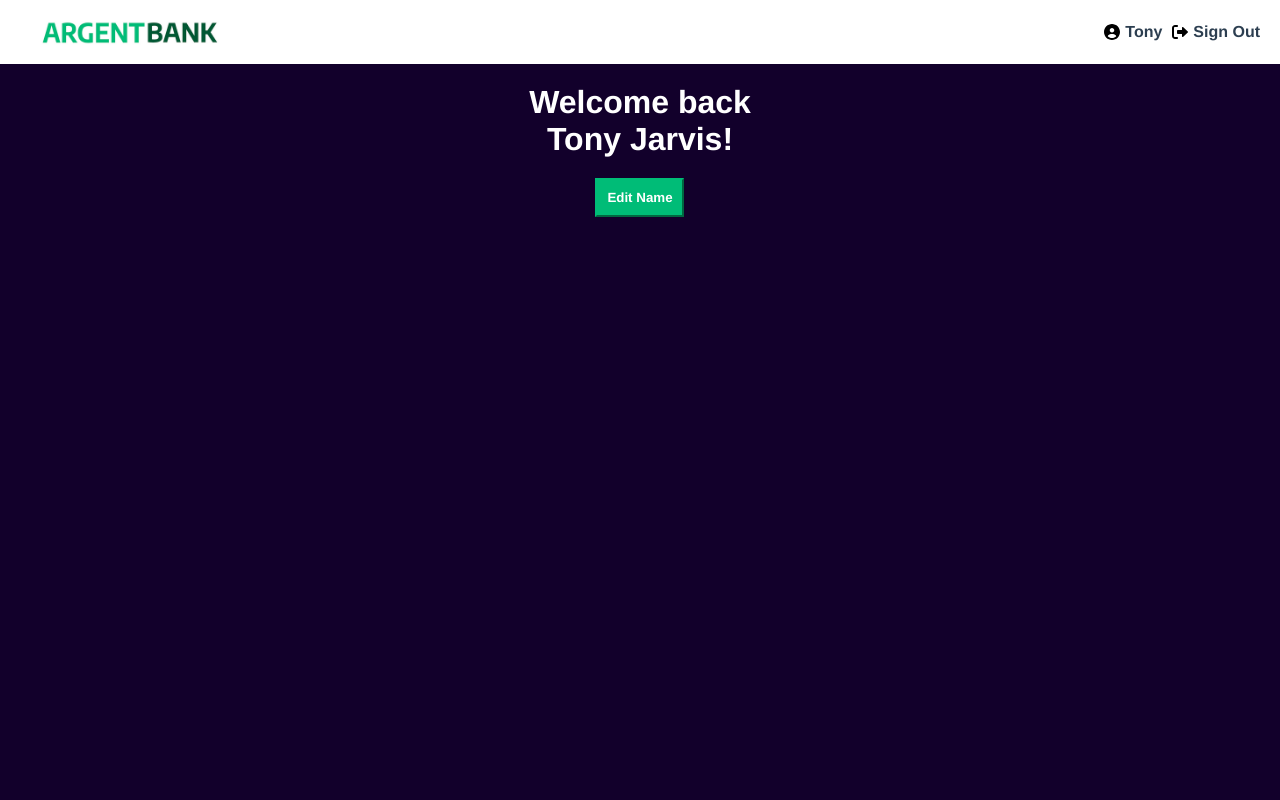
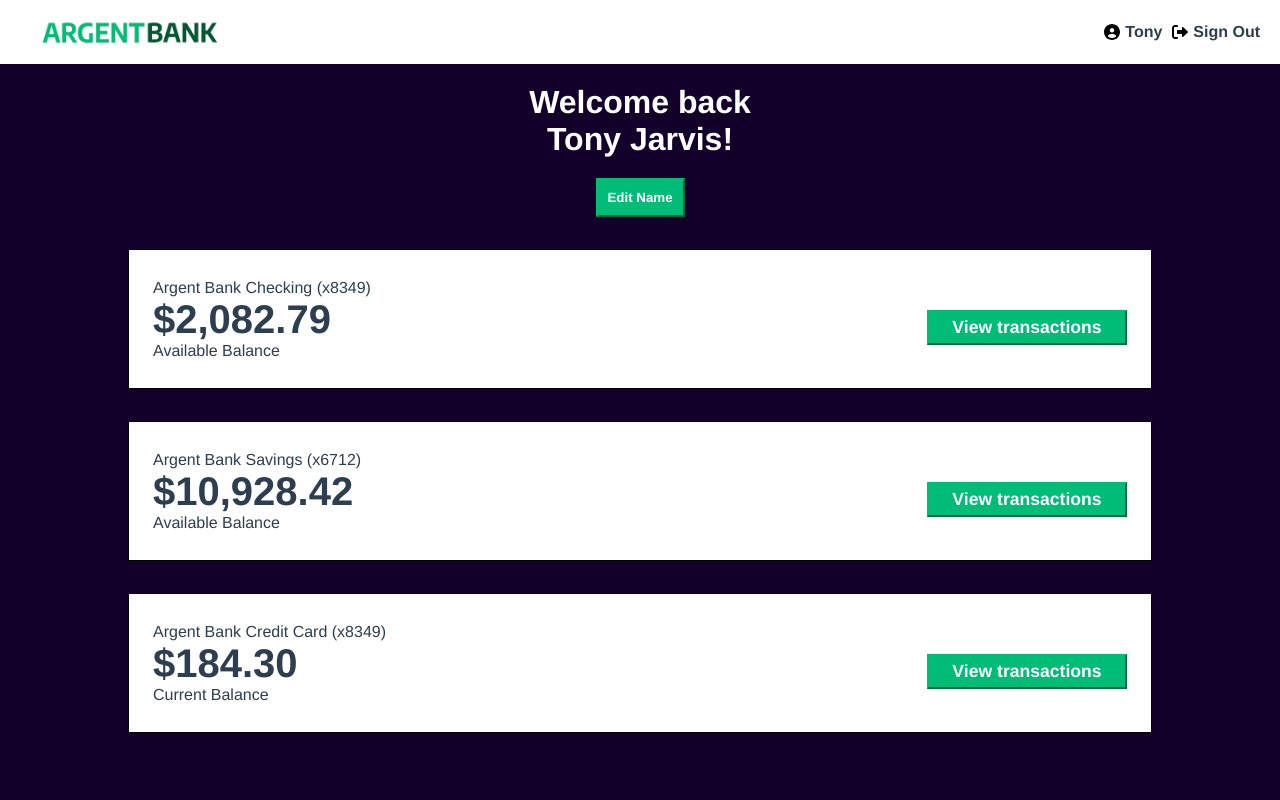
Before and after one commit to jimmylelievre/JimmyLelievre_13_11052022, a React (Create React App) app: page /user in a window 1280 px wide. Shown: the top 800 px of the page. Built offline with nearby package versions, Linux system fonts and the light colour scheme.

Commit message:
components of user page is done

```diff
--- /dev/null
+++ b/src/components/Account.js
@@ -0,0 +1,18 @@
+import React from "react";
+
+const Account = ({ accountTitle, accountAmount, accountDescription }) => {
+  return (
+    <section class="account">
+      <div class="account-content-wrapper">
+        <h3 class="account-title">{accountTitle}</h3>
+        <p class="account-amount">{accountAmount}</p>
+        <p class="account-amount-description">{accountDescription}</p>
+      </div>
+      <div class="account-content-wrapper cta">
+        <button class="transaction-button">View transactions</button>
+      </div>
+    </section>
+  );
+};
+
+export default Account;
--- a/src/pages/Home.js
+++ b/src/pages/Home.js
@@ -1,7 +1,6 @@
 import React from "react";
 import Banner from "../components/Banner";
 import FeatureItem from "../components/FeatureItem";
-import Footer from "../components/Footer";
 import iconChat from "../assets/img/icon-chat.png";
 import iconMoney from "../assets/img/icon-money.png";
 import iconSecurity from "../assets/img/icon-security.png";
--- a/src/pages/User.js
+++ b/src/pages/User.js
@@ -1,4 +1,5 @@
 import React from "react";
+import Account from "../components/Account";
 import Header from "../components/Header";
 
 const User = () => {
@@ -13,6 +14,21 @@ const User = () => {
             Tony Jarvis!
           </h1>
           <button class="edit-button">Edit Name</button>
+          <Account
+            accountTitle="Argent Bank Checking (x8349)"
+            accountAmount="$2,082.79"
+            accountDescription="Available Balance"
+          />
+          <Account
+            accountTitle="Argent Bank Savings (x6712)"
+            accountAmount="$10,928.42"
+            accountDescription="Available Balance"
+          />
+          <Account
+            accountTitle="Argent Bank Credit Card (x8349)"
+            accountAmount="$184.30"
+            accountDescription="Current Balance"
+          />
         </div>
       </div>
     </div>
--- /dev/null
+++ b/src/styles/components/_account.scss
@@ -0,0 +1,49 @@
+.account {
+  display: flex;
+
+  align-items: center;
+  border: 1px solid black;
+  background-color: #fff;
+  width: 80%;
+  height: 140px;
+  padding: 1.5rem;
+  box-sizing: border-box;
+  text-align: left;
+  margin: 0 auto;
+  margin-top: 32px;
+}
+
+.account-amount {
+  margin: 0;
+  font-size: 2.5rem;
+  font-weight: bold;
+}
+
+.account-amount-description {
+  margin: 0;
+}
+
+.account-title {
+  margin: 0;
+  padding: 0;
+  font-size: 1rem;
+  font-weight: normal;
+}
+
+.account-content-wrapper {
+  width: 100%;
+  flex: 1;
+}
+.cta {
+  flex: 0;
+}
+.transaction-button {
+  width: 200px;
+  padding: 5px;
+  font-size: 1.1rem;
+  font-weight: bold;
+  margin-top: 1rem;
+  border-color: #00bc77;
+  background-color: #00bc77;
+  color: #fff;
+}
--- a/src/styles/index.scss
+++ b/src/styles/index.scss
@@ -4,4 +4,5 @@
 @import "./components/featureItem";
 @import "./components/footer";
 @import "./components/signInContent";
+@import "./components/account";
 @import "./pages/user";
--- a/src/styles/pages/_user.scss
+++ b/src/styles/pages/_user.scss
@@ -2,6 +2,7 @@
   display: flex;
   flex-direction: column;
   align-items: center;
+  width: 100%;
   h1 {
     color: white;
     text-align: center;
```
